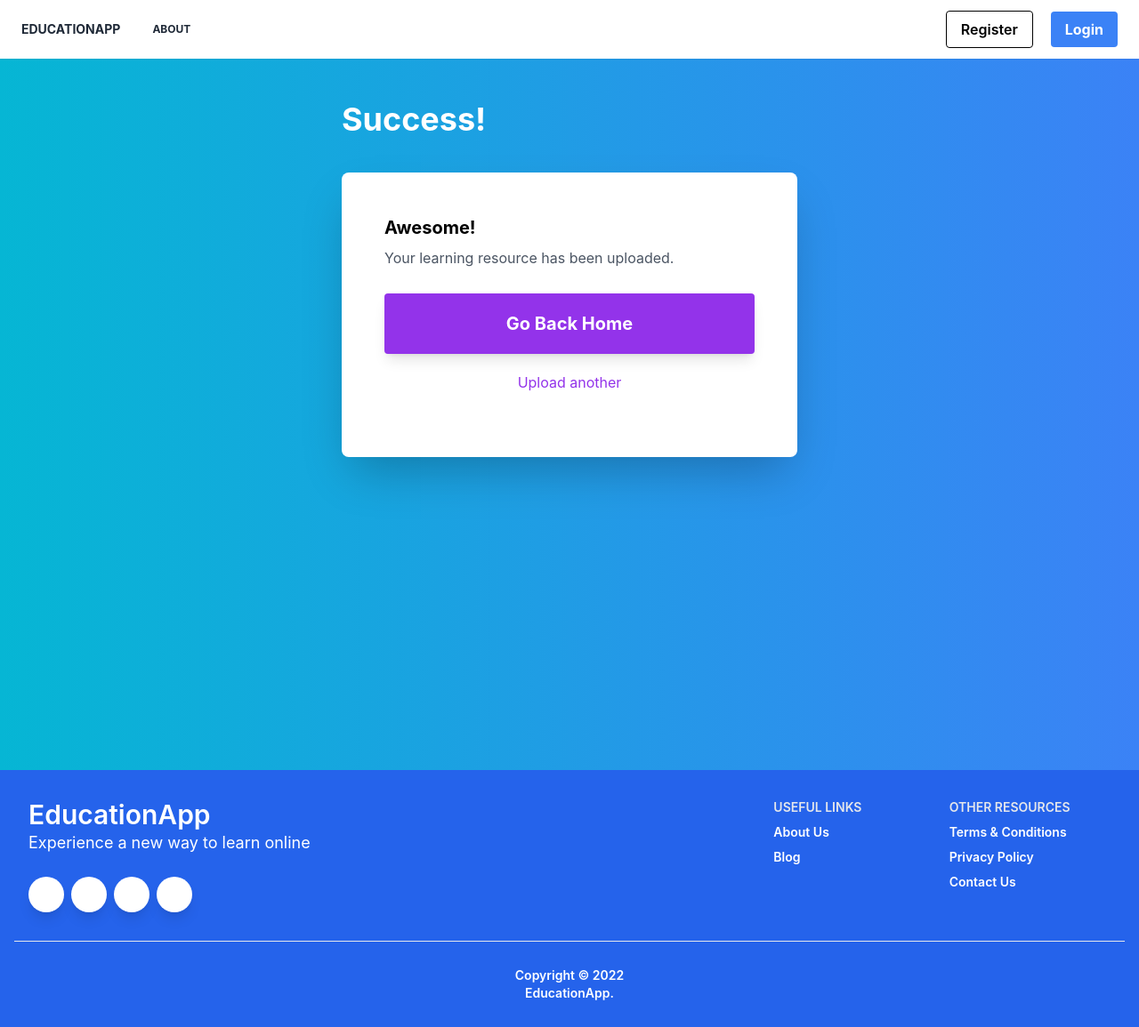
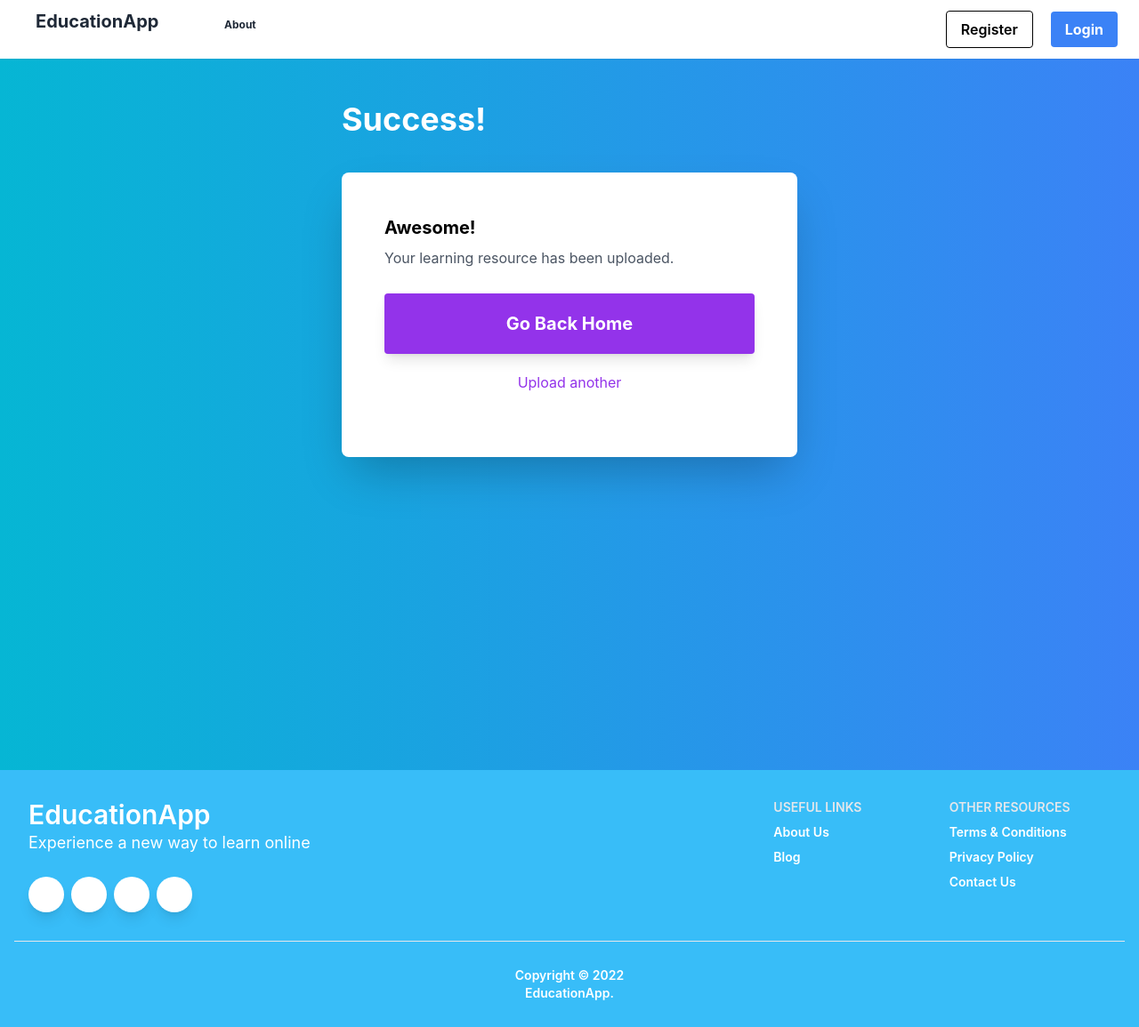
Before and after one commit to Wais1/education-app-fe, a React (Create React App) app: page /uploadSuccess in a window 1280 px wide. Shown: the whole page at 89% size. Built offline with nearby package versions, Linux system fonts and the light colour scheme; no server answers.

Commit message:
updated footer style and navbar bugs

```diff
--- a/src/components/Footer.jsx
+++ b/src/components/Footer.jsx
@@ -5,7 +5,7 @@ import { FontAwesomeIcon } from "@fortawesome/react-fontawesome";
 
 function Footer() {
   return (
-    <footer className="relative bg-blue-600 pt-8 pb-6">
+    <footer className="relative bg-sky-400 pt-8 pb-6">
       <div
         className="bottom-auto top-0 left-0 right-0 w-full pointer-events-none overflow-hidden -mt-20"
         style={{ height: "80px" }}
--- a/src/components/Navbar.jsx
+++ b/src/components/Navbar.jsx
@@ -9,6 +9,15 @@ export default function Navbar(props) {
   const { user, logout, reset } = useContext(UserContext)
   const navigate = useNavigate()
 
+  // Fixes a bug where opening nav bar hamburger menu and resizing will keep navbar open.
+  const handleResize = () => { if(window.innerWidth > 1030) setNavbarOpen(false) }
+
+  useEffect(() => {
+    handleResize()
+
+    // listens for resize and calls handle resize for rest of time.
+    window.addEventListener('resize', handleResize)
+  }, [])
 
   const onLogout = () => {
     // Call logout from reducer
@@ -21,30 +30,22 @@ export default function Navbar(props) {
     navigate('/')
   }
 
+
   return (
     <nav
-      className={
-        (props.transparent
-          ? "top-0 absolute z-50 w-full"
-          : "relative shadow-sm bg-white shadow-lg") +
-        " flex flex-wrap items-center justify-between px-2 py-3 "
-      }
-    >
+      className= "relative shadow-sm bg-white shadow-lg flex flex-wrap items-center justify-between px-2 py-3 ">
       <div className="container px-4 mx-auto flex flex-wrap items-center justify-between">
         <div className="w-full relative flex justify-between lg:w-auto lg:static lg:block lg:justify-start">
           <Link to="/">
-            <p
-            className="text-gray-800 text-sm font-bold leading-relaxed inline-block mr-4 py-2 whitespace-nowrap uppercase"
-          >EducationApp
-          </p>
-          </Link>
+            {/* ADDED FIXED position to logo / title to prevent 'glitching' position during resize window. might cause problems in future */}
+            <p className="text-gray-800 text-xl text-sm font-bold leading-relaxed inline-block mr-4 py-2 whitespace-nowrap fixed top-0 left-10"> EducationApp </p>
+            </Link>
           <button
             className="cursor-pointer text-xl leading-none px-3 py-1 border border-solid border-transparent rounded bg-transparent block lg:hidden outline-none focus:outline-none"
             type="button"
             onClick={() => setNavbarOpen(!navbarOpen)}
           >
             <FontAwesomeIcon icon={faBars} transform=' grow-6' />
-
           </button>
         </div>
         <div
@@ -57,22 +58,9 @@ export default function Navbar(props) {
           <ul className="flex flex-col lg:flex-row list-none mr-auto">
             <li className="flex items-center">
               <Link to ="/about">
-              <p
-                className={
-                  (props.transparent
-                    ? "lg:text-white lg:hover:text-gray-300 text-gray-800"
-                    : "text-gray-800 hover:text-gray-600") +
-                  " px-3 py-4 lg:py-2 flex items-center text-xs uppercase font-bold"
-                }
-              >
-                <i
-                  className={
-                    (props.transparent
-                      ? "lg:text-gray-300 text-gray-500"
-                      : "text-gray-500") +
-                    " far fa-file-alt text-lg leading-lg mr-2"
-                  }
-                />{" "}
+                {/* ADDED Conditional to ABOUT, if navabar open use flexible to keep it positioned in hamburger menu, otherwise keep it in fixed position on navbar. Can cause issues
+                and complicates  long term. */}
+              <p className= {"text-gray-800 hover:text-gray-600 px-3 py-4 lg:py-2 flex items-center text-xs font-bold " + (!navbarOpen && "fixed top-3 left-60")  }>
                 About
               </p>
               </Link>
```
